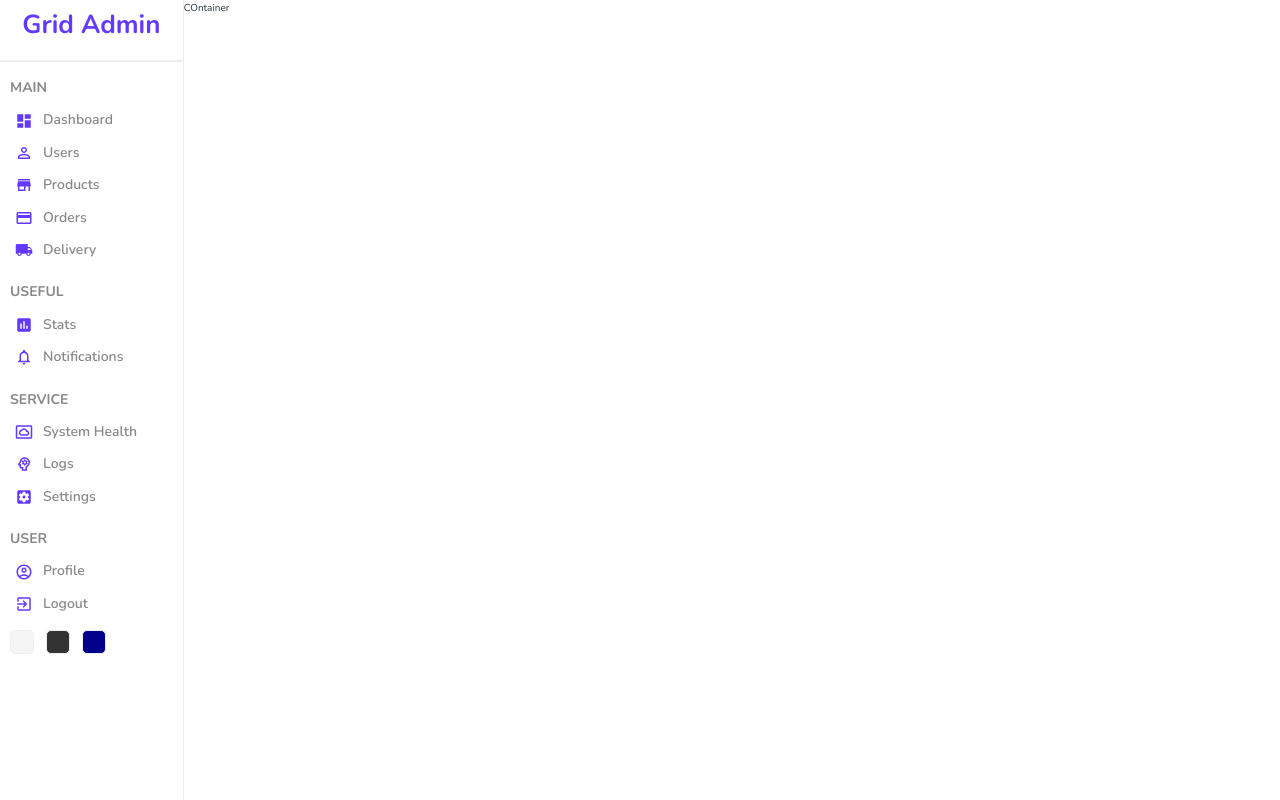
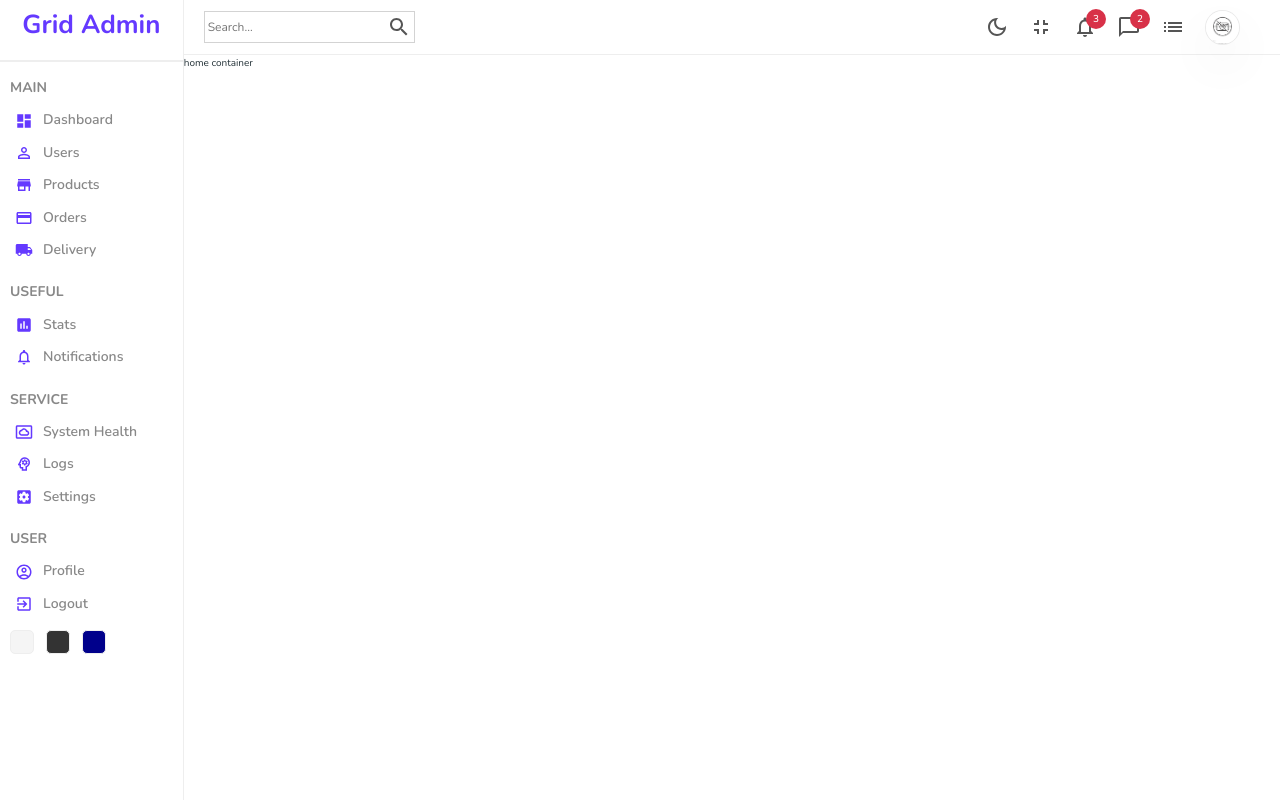
Before and after one commit to nguyenhoanganhtuan1206/E-Commerce-FE, a React (Create React App) app: page /admin in a window 1280 px wide. Built offline with nearby package versions, Linux system fonts and the light colour scheme.

Commit message:
Navbar for Admin Page

```diff
--- a/src/admin/components/navbar/Navbar.js
+++ b/src/admin/components/navbar/Navbar.js
@@ -1,7 +1,56 @@
 import { memo } from "react";
 
+import {
+  ChatBubbleOutline,
+  DarkModeOutlined,
+  FullscreenExitOutlined,
+  ListOutlined,
+  NotificationsNoneOutlined,
+  SearchOutlined,
+} from "@mui/icons-material";
+
 import "./Navbar.scss";
+import AvatarUser from "../../../shared/components/AvatarUser/AvatarUser";
 
-const Navbar = () => {};
+const Navbar = () => {
+  return (
+    <div className="navbar-admin">
+      <div className="navbar-admin__wrapper">
+        <div className="navbar-admin__search">
+          <input type="text" placeholder="Search..." autoComplete="none" />
+          <SearchOutlined className="navbar-admin__icon" />
+        </div>
+
+        <div className="navbar-admin__list">
+          <div className="navbar-admin__item">
+            <DarkModeOutlined className="navbar-admin__icon" />
+          </div>
+
+          <div className="navbar-admin__item">
+            <FullscreenExitOutlined className="navbar-admin__icon" />
+          </div>
+
+          <div className="navbar-admin__item">
+            <NotificationsNoneOutlined className="navbar-admin__icon" />
+            <span className="navbar-admin__counter">3</span>
+          </div>
+
+          <div className="navbar-admin__item">
+            <ChatBubbleOutline className="navbar-admin__icon" />
+            <span className="navbar-admin__counter">2</span>
+          </div>
+
+          <div className="navbar-admin__item">
+            <ListOutlined className="navbar-admin__icon" />
+          </div>
+
+          <div className="navbar-admin__item">
+            <AvatarUser circle className="navbar-admin__avatar" />
+          </div>
+        </div>
+      </div>
+    </div>
+  );
+};
 
 export default memo(Navbar);
--- a/src/admin/components/navbar/Navbar.scss
+++ b/src/admin/components/navbar/Navbar.scss
@@ -0,0 +1,70 @@
+@import "../../../shared/sass/abstracts/mixins";
+
+.navbar-admin {
+  height: 5.5rem;
+  border-bottom: 1px solid var(--color-border);
+  font-size: 1.4rem;
+  color: #555;
+
+  display: flex;
+  align-items: center;
+
+  &__icon {
+    font-size: 2.4rem !important;
+  }
+
+  &__wrapper {
+    padding: 2rem;
+    width: 100%;
+
+    display: flex;
+    align-items: center;
+    justify-content: space-between;
+  }
+
+  &__search {
+    display: flex;
+    align-items: center;
+    border: 1px solid lightgray;
+    padding: 0.3rem;
+
+    input {
+      border: none;
+      outline: none;
+      background-color: transparent;
+
+      &::placeholder {
+        font-size: 1.2rem;
+      }
+    }
+  }
+
+  &__list {
+    display: flex;
+    align-items: center;
+  }
+
+  &__item {
+    display: flex;
+    align-items: center;
+    margin-right: 2rem;
+
+    position: relative;
+  }
+
+  &__avatar {
+    height: 3.5rem !important;
+    width: 3.5rem !important;
+  }
+
+  &__counter {
+    @include circle(2rem, 2rem, none, var(--color-red));
+    color: white;
+    font-size: 1rem;
+    font-weight: 500;
+
+    position: absolute;
+    top: -6px;
+    right: -9px;
+  }
+}
--- a/src/admin/pages/AdminHome/AdminHome.js
+++ b/src/admin/pages/AdminHome/AdminHome.js
@@ -1,5 +1,5 @@
 import { memo } from "react";
-import { Sidebar } from "../../components";
+import { Navbar, Sidebar } from "../../components";
 
 import "./AdminHome.scss";
 
@@ -7,7 +7,10 @@ const AdminHome = () => {
   return (
     <div className="admin-home">
       <Sidebar />
-      <div className="admin-home__container">COntainer</div>
+      <div className="admin-home__container">
+        <Navbar />
+        home container
+      </div>
     </div>
   );
 };
```
